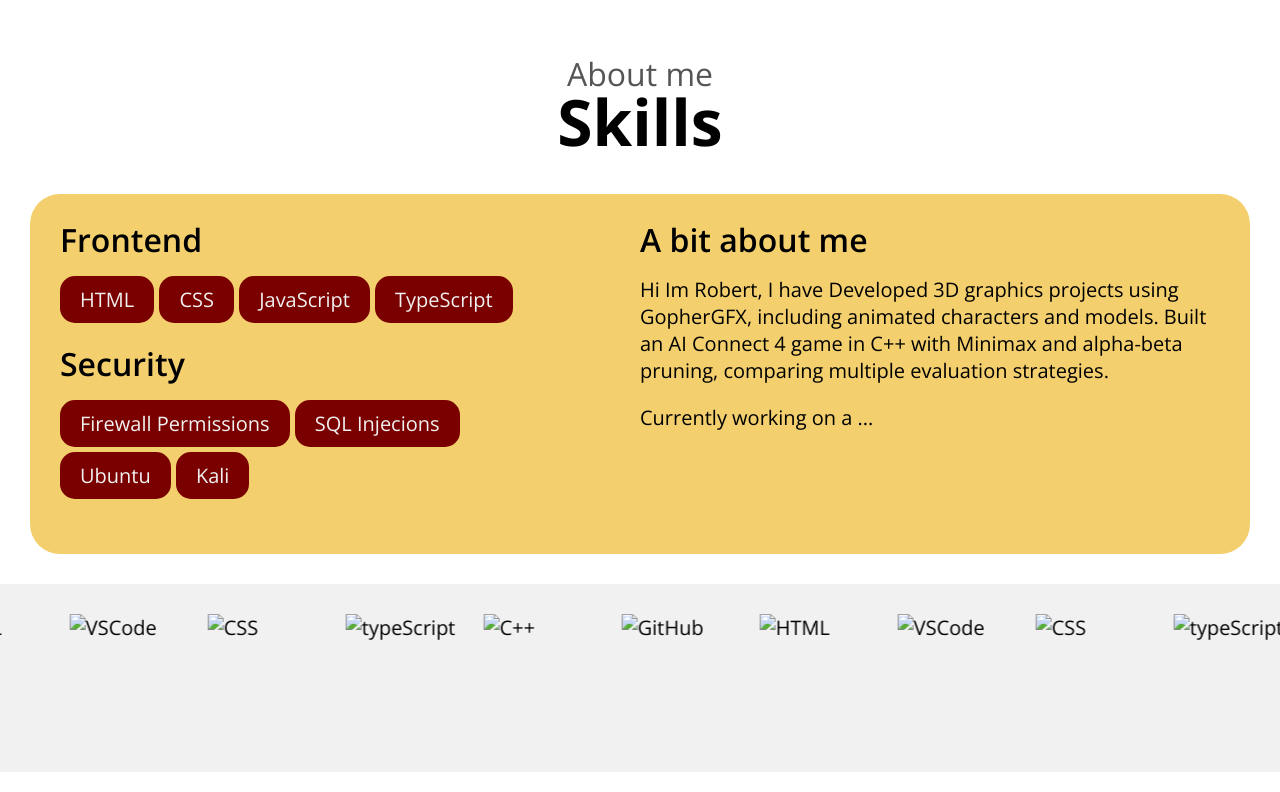
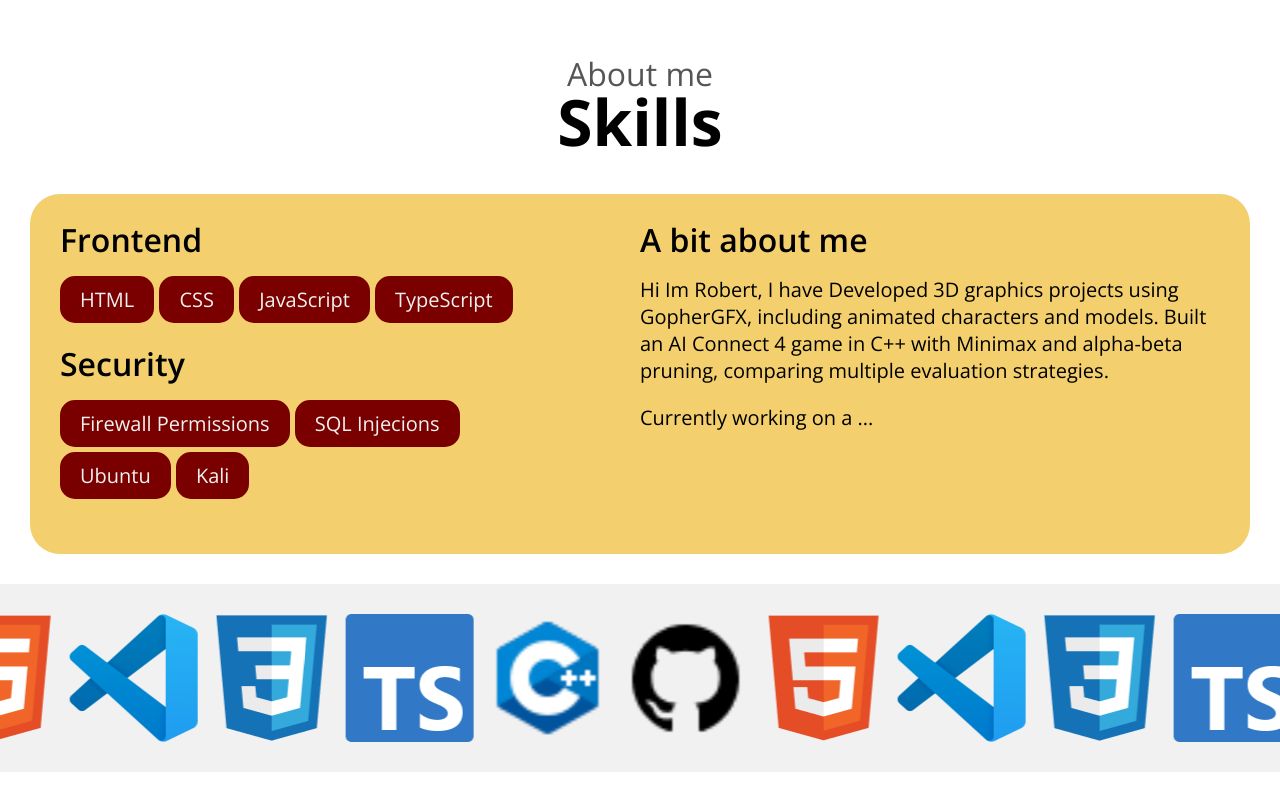
Before and after one commit to rjones0517/Portfolio-Website, a plain HTML site: page index.html in a window 1280 px wide. Shown: the part 1692-2484 px from the top of the page. Drawn offline with nearby package versions, Linux system fonts and the light colour scheme; the site is published under a folder, as on GitHub Pages, so addresses that start at the root find nothing.

Commit message:
Corrected images path

```diff
--- a/index.html
+++ b/index.html
@@ -10,7 +10,7 @@
     300..800&display=swap" rel="stylesheet">
     <link rel="stylesheet" href="./styles.css">
     <script src="./scripts.js" defer></script>
-    <link rel="icon" type="image/jpg" href="/Images/Portrait.png">
+    <link rel="icon" type="image/jpg" href="Images/Portrait.png">
 </head>
 <body>
     <header>
@@ -62,18 +62,18 @@
                         Eager to grow in innovative, hands-on technical roles.
                     </p>
                     <div class="call-to-action">
-                        <a href="/Jones_Robert_Resume_2025.pdf" class="button black">View Resume</a>
+                        <a href="Jones_Robert_Resume_2025.pdf" class="button black">View Resume</a>
                         <a href="mailto:jones_robert0517@att.net" class="button">Contact Me</a>
                     </div>
                     <div class="social-links">
                         <a href="#">
-                            <img src="./Images/github.png"
+                            <img src="Images/github.png"
                                  alt="GitHub"
                                  width = 48 >
 
                         </a>
                         <a href="#">
-                            <img src="./Images/linkedin.png"
+                            <img src="Images/linkedin.png"
                                  alt="Limkedin"
                                  width = 48 >
 
@@ -82,7 +82,7 @@
                 </div>
             </div>
             <div class="hero-yellow">
-                <img src="/Images/images.png"
+                <img src="Images/images.png"
                 alt="Robert Jones" width="100%">
             </div>
         </section>
@@ -93,26 +93,26 @@
             </h2>
             <div class="bento-grid">
                 <a href="https://cs-4388-fall-2024.github.io/Space-Shooter/"  class="bento-item" target="_blank">
-                    <video src="/Videos/spaceShooter.mp4" muted playsinline loop></video>
+                    <video src="Videos/spaceShooter.mp4" muted playsinline loop></video>
                 </a>
                 <a href="https://cs-4388-fall-2024.github.io/textureMapping/"  class="bento-item" target="_blank">
-                    <video src="/Videos/textureMapping.mp4" muted playsinline></video>
+                    <video src="Videos/textureMapping.mp4" muted playsinline></video>
                 </a>
                 <div class="bento-item">
-                    <img src="/Images/spaceShooter.png"
+                    <img src="Images/spaceShooter.png"
                     alt="2D Space Shooter"
                     width="100%">
                 </div>
                 <div class="bento-item">
-                    <img src="/Images/spaceShooter.png"
+                    <img src="Images/spaceShooter.png"
                     alt="2D Space Shooter"
                     width="100%">
                 </div>
                 <a href="https://cs-4388-fall-2024.github.io/antsDance/"  class="bento-item" target="_blank">
-                    <video src="/Videos/antsDance.mp4" muted playsinline></video>
+                    <video src="Videos/antsDance.mp4" muted playsinline></video>
                 </a>
                 <a href="https://cs-4388-fall-2024.github.io/haroldsCrayon/"  class="bento-item" target="_blank">
-                    <video src="/Videos/haroldsCrayon.mp4" muted playsinline></video>
+                    <video src="Videos/haroldsCrayon.mp4" muted playsinline></video>
                 </a>
             </div>
         </section>
@@ -154,30 +154,30 @@
         <section class="logos conatiner">
             <div class="marquee">
                 <div class="track">
-                    <img src="/Images/github.png" alt="GitHub" width="128">
-                    <img src="/Images/html.png" alt="HTML" width="128">
-                    <img src="/Images/vscode.png" alt="VSCode" width="128">
-                    <img src="/Images/css.png" alt="CSS" width="128">
-                    <img src="/Images/typeScript.png" alt="typeScript" width="128">
-                    <img src="/Images/icons8-c++-48.png" alt="C++" width="128">
-                    <img src="/Images/github.png" alt="GitHub" width="128">
-                    <img src="/Images/html.png" alt="HTML" width="128">
-                    <img src="/Images/vscode.png" alt="VSCode" width="128">
-                    <img src="/Images/css.png" alt="CSS" width="128">
-                    <img src="/Images/typeScript.png" alt="typeScript" width="128">
-                    <img src="/Images/icons8-c++-48.png" alt="C++" width="128">
-                    <img src="/Images/github.png" alt="GitHub" width="128">
-                    <img src="/Images/html.png" alt="HTML" width="128">
-                    <img src="/Images/vscode.png" alt="VSCode" width="128">
-                    <img src="/Images/css.png" alt="CSS" width="128">
-                    <img src="/Images/typeScript.png" alt="typeScript" width="128">
-                    <img src="/Images/icons8-c++-48.png" alt="C++" width="128">
-                    <img src="/Images/github.png" alt="GitHub" width="128">
-                    <img src="/Images/html.png" alt="HTML" width="128">
-                    <img src="/Images/vscode.png" alt="VSCode" width="128">
-                    <img src="/Images/css.png" alt="CSS" width="128">
-                    <img src="/Images/typeScript.png" alt="typeScript" width="128">
-                    <img src="/Images/icons8-c++-48.png" alt="C++" width="128">
+                    <img src="Images/github.png" alt="GitHub" width="128">
+                    <img src="Images/html.png" alt="HTML" width="128">
+                    <img src="Images/vscode.png" alt="VSCode" width="128">
+                    <img src="Images/css.png" alt="CSS" width="128">
+                    <img src="Images/typeScript.png" alt="typeScript" width="128">
+                    <img src="Images/icons8-c++-48.png" alt="C++" width="128">
+                    <img src="Images/github.png" alt="GitHub" width="128">
+                    <img src="Images/html.png" alt="HTML" width="128">
+                    <img src="Images/vscode.png" alt="VSCode" width="128">
+                    <img src="Images/css.png" alt="CSS" width="128">
+                    <img src="Images/typeScript.png" alt="typeScript" width="128">
+                    <img src="Images/icons8-c++-48.png" alt="C++" width="128">
+                    <img src="Images/github.png" alt="GitHub" width="128">
+                    <img src="Images/html.png" alt="HTML" width="128">
+                    <img src="Images/vscode.png" alt="VSCode" width="128">
+                    <img src="Images/css.png" alt="CSS" width="128">
+                    <img src="Images/typeScript.png" alt="typeScript" width="128">
+                    <img src="Images/icons8-c++-48.png" alt="C++" width="128">
+                    <img src="Images/github.png" alt="GitHub" width="128">
+                    <img src="Images/html.png" alt="HTML" width="128">
+                    <img src="Images/vscode.png" alt="VSCode" width="128">
+                    <img src="Images/css.png" alt="CSS" width="128">
+                    <img src="Images/typeScript.png" alt="typeScript" width="128">
+                    <img src="Images/icons8-c++-48.png" alt="C++" width="128">
                 </div>
             </div>
         </section>
```
